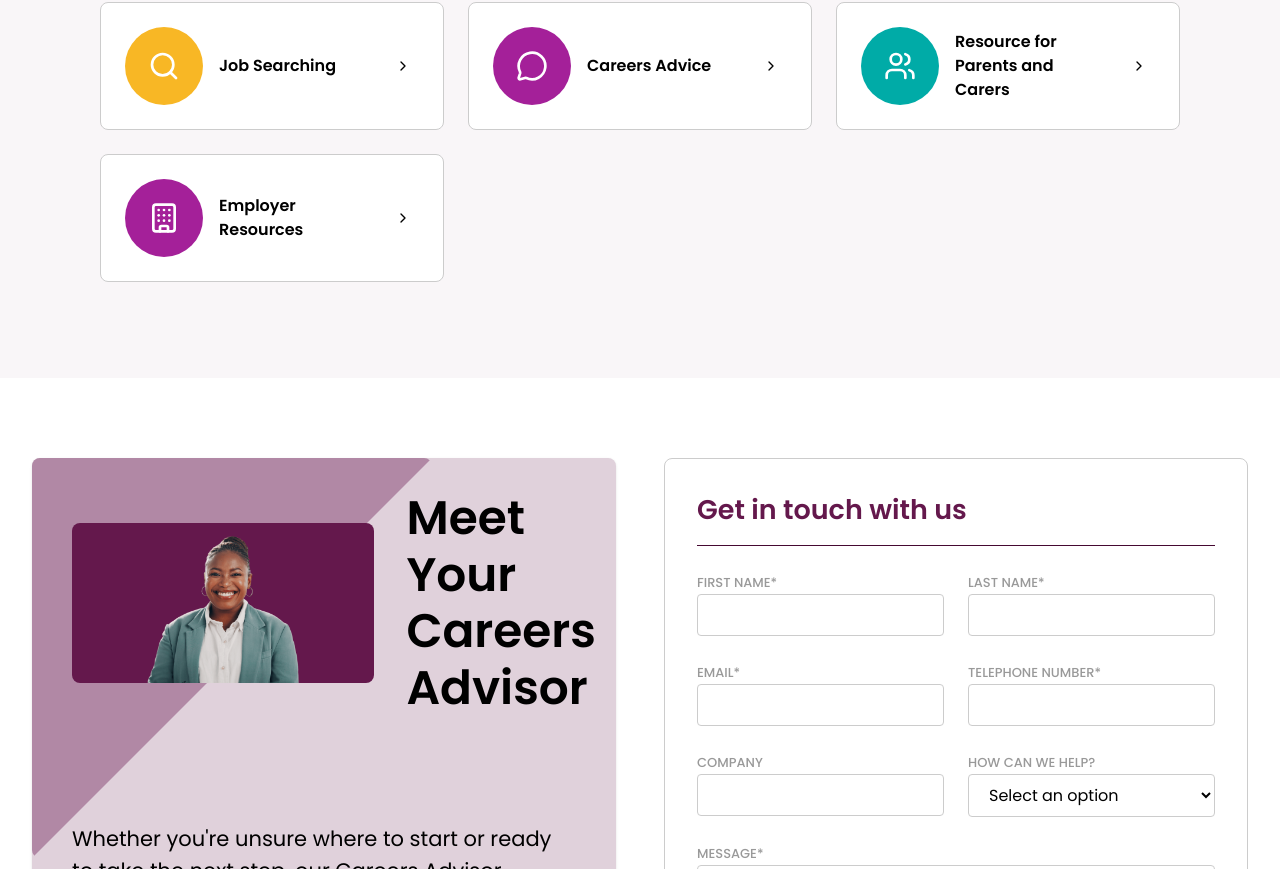
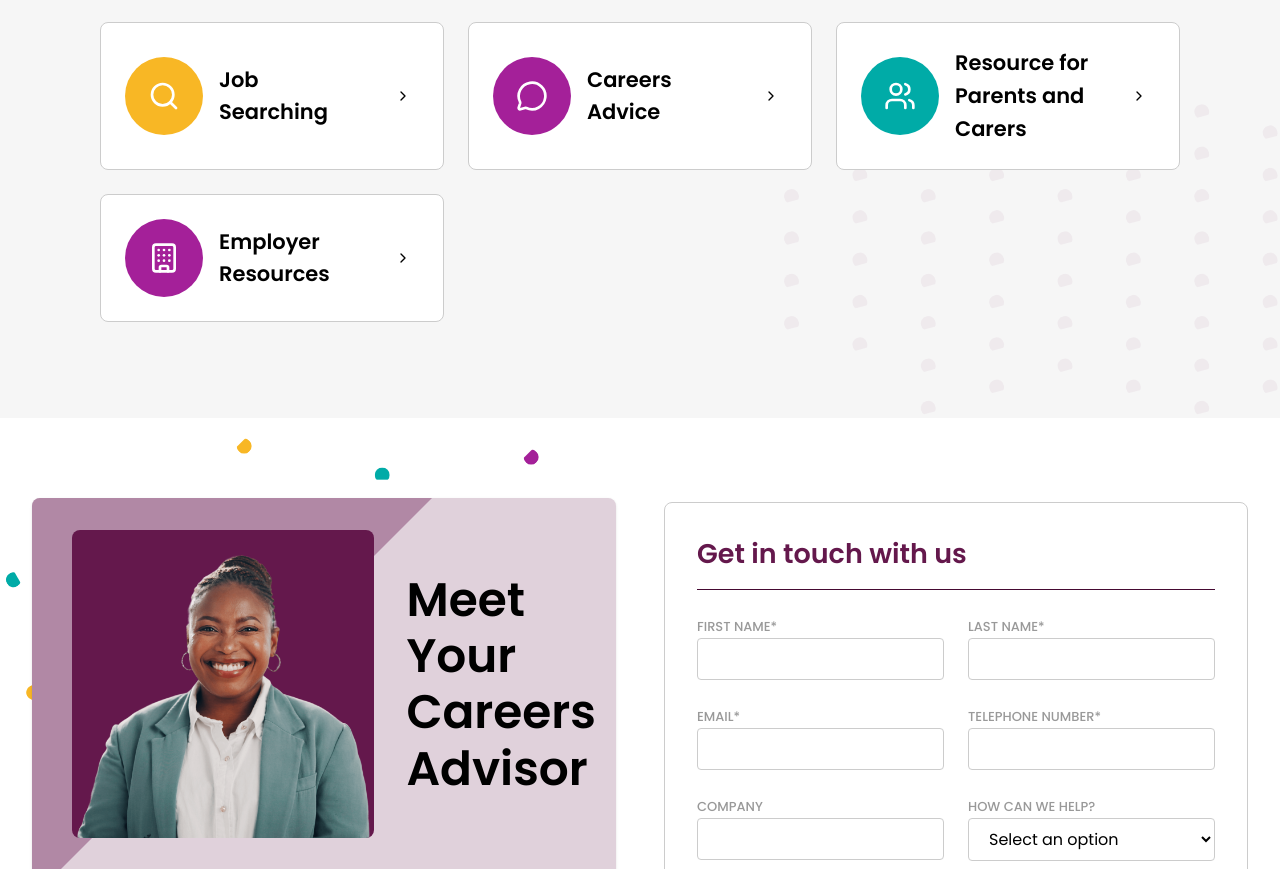
Before and after one commit to aizadrzo/next-ctskill, a Next.js app: page /about/careers-hub in a window 1280 px wide. Shown: the part 1651-2520 px from the top of the page. Built offline with nearby package versions, Linux system fonts and the light colour scheme.

Commit message:
chore: update component and added new images

```diff
--- a/src/app/about/careers-hub/page.tsx
+++ b/src/app/about/careers-hub/page.tsx
@@ -111,8 +111,15 @@ export default function CareersHubPage() {
       {/* What can we help you with Section */}
       <section className="relative overflow-hidden">
         {/* Skewed Background Element */}
-        <div className="absolute inset-0 w-full h-full bg-primary-10 transform skew-y-[3deg] origin-top-left z-0"></div>
-
+        <div className="absolute inset-0 w-full h-full bg-neutral-black-10 transform skew-y-[3deg] origin-top-left z-0"></div>
+        <div className="absolute bottom-0 right-0 z-1">
+          <Image
+            src="/decorations/dots.svg"
+            alt="Dots"
+            width={498}
+            height={316}
+          />
+        </div>
         <div className="py-16 sm:py-20 lg:py-24 relative z-10">
           <div className="container mx-auto px-6 sm:px-10 lg:px-[100px] pt-6 lg:pt-24">
             {/* Main Container */}
@@ -138,19 +145,27 @@ export default function CareersHubPage() {
 
       {/* MeetCareerAdvisor Section */}
       <section className="py-20 bg-white relative overflow-hidden">
+        <div className="absolute top-0 left-0 z-1">
+          <Image
+            src="/decorations/confetti-2.svg"
+            alt="Confetti"
+            width={598}
+            height={613}
+          />
+        </div>
         <div className="container mx-auto px-6 lg:px-8 relative z-10">
           <div className="grid grid-cols-1 lg:grid-cols-2 gap-12 items-center">
             <Card className="bg-primary-20 border-none rounded-lg py-8 px-4 h-full relative">
-              <div className="absolute top-0 left-0 z-0 inline-block w-0 h-0 border-solid rounded-lg border-t-[400px] border-r-[400px] border-l-0 border-b-0 border-l-transparent border-r-transparent border-t-primary-60 border-b-transparent"></div>
+              <div className="absolute top-0 left-0 z-0 inline-block w-0 h-0 border-solid rounded-tl-lg border-t-[400px] border-r-[400px] border-l-0 border-b-0 border-l-transparent border-r-transparent border-t-primary-60 border-b-transparent"></div>
               <CardHeader className="z-10">
                 <div className="flex flex-col lg:flex-row items-center gap-8">
-                  <div className="w-full lg:w-[60%] h-full rounded-lg overflow-hidden flex-shrink-0 bg-primary-100">
+                  <div className="w-full lg:w-[60%] h-[308px] rounded-lg overflow-hidden flex-shrink-0 bg-primary-100">
                     <Image
                       src="/images/career-advisor.png"
                       alt="Career Advisor"
                       width={328}
                       height={308}
-                      className="w-full h-full object-fit"
+                      className="w-full h-full object-cover"
                     />
                   </div>
                   <CardTitle className="text-2xl lg:text-3xl text-neutral-black-100 flex-1 text-left">
--- a/src/components/marketing/content-box-link.tsx
+++ b/src/components/marketing/content-box-link.tsx
@@ -77,7 +77,7 @@ export function ContentBoxLink({
 
       {/* Content */}
       <div className="flex items-center justify-between flex-1 min-w-0">
-        <h3 className="text-h6 text-neutral-black-100 font-semibold group-hover:text-primary-100 transition-colors">
+        <h3 className="text-lg text-neutral-black-100 font-semibold group-hover:text-primary-100 transition-colors">
           {title}
         </h3>
 
```
Also changed, not shown: public/decorations/confetti-2.svg (added), public/decorations/dots.svg (added).
